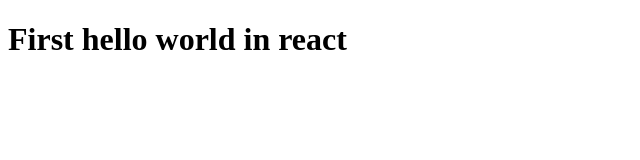
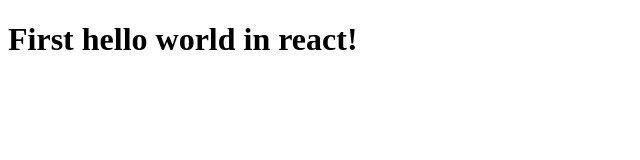
Before and after one commit to KevinAndresOrtiz/react_training, a React (Vite) app in the folder counter-app/: page / in a window 1280 px wide. Shown: the top 160 px of the page, without its empty margins (0-640 px from the left). Built offline with nearby package versions, Linux system fonts and the light colour scheme.

Commit message:
RT-29 added messaje hello world

```diff
--- a/counter-app/src/main.jsx
+++ b/counter-app/src/main.jsx
@@ -2,7 +2,7 @@ import React from 'react';
 import ReactDOM  from 'react-dom/client';
 
 function App() {
-    return (<h1>First hello world in react</h1>);
+    return (<h1>First hello world in react!</h1>);
 }
 
 ReactDOM.createRoot(document.getElementById('root')).render(
```
